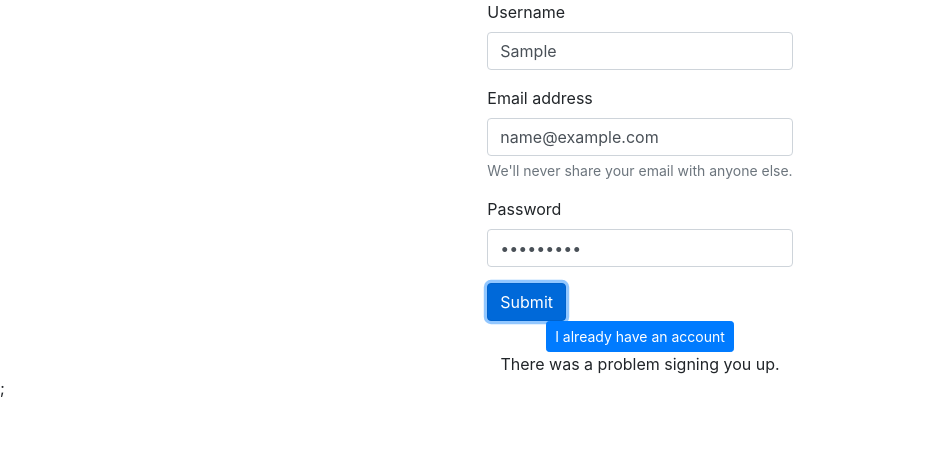
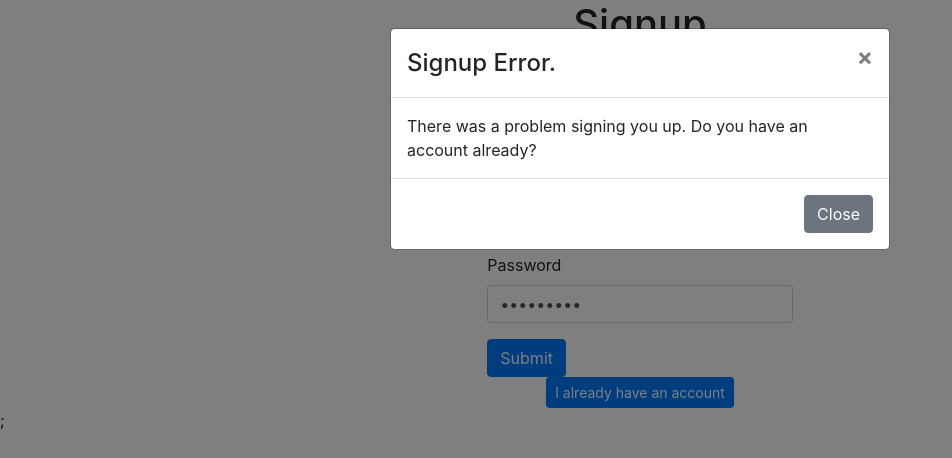
Before and after one commit to harrisoncramer/ts-react-dockerized, a React (Create React App) app: page /signup in a window 1280 px wide. Both pictures are taken after typing "Sample", "name@example.com", "Sample123" into the empty fields and a click on the button "Submit". Shown: the top 458 px of the page, without its empty margins (0-952 px from the left). Built offline with nearby package versions, Linux system fonts and the light colour scheme; no server answers.

Commit message:
Added signup error handling modal for signups.

```diff
--- a/src/components/Forgot/index.tsx
+++ b/src/components/Forgot/index.tsx
@@ -42,7 +42,7 @@ const Forgot = () => {
       <h2 className="login-header">What's my password?</h2>
       <Form inline onSubmit={handleSubmit}>
         <FormControl
-          type="text"
+          type="email"
           placeholder="Email"
           className="mr-sm-2"
           onChange={(e) => setEmail(e.target.value)}
--- a/src/components/Login/index.tsx
+++ b/src/components/Login/index.tsx
@@ -59,7 +59,11 @@ const Login = ({ setToken }: LoginProps) => {
         </Button>
       </Form>
       {error && (
-        <Modal show={error} setShow={setError} heading="Wrong Password.">
+        <Modal
+          show={error}
+          setShow={setError}
+          heading="Wrong login credentials."
+        >
           <div>You either entered the wrong password or email.</div>
         </Modal>
       )}
--- a/src/components/Signup/index.tsx
+++ b/src/components/Signup/index.tsx
@@ -3,6 +3,7 @@ import { useMutation } from "@apollo/client";
 import { SIGNUP_MUTATION } from "../../graphql/queries";
 import { useHistory } from "react-router-dom";
 import { Form, Button } from "react-bootstrap";
+import Modal from "../Modal";
 
 import "./styles.scss";
 
@@ -35,6 +36,7 @@ const Signup = ({ setToken }: SignupProps) => {
 
   return (
     <div className="signup-wrapper">
+      <h1>Signup</h1>
       <Form onSubmit={handleSignup}>
         <Form.Group controlId="formBasicName">
           <Form.Label>Username</Form.Label>
@@ -71,7 +73,11 @@ const Signup = ({ setToken }: SignupProps) => {
         I already have an account
       </Button>
       {error && (
-        <div className="error">There was a problem signing you up.</div>
+        <Modal show={error} setShow={setError} heading="Signup Error.">
+          <div>
+            There was a problem signing you up. Do you have an account already?
+          </div>
+        </Modal>
       )}
     </div>
   );
```
